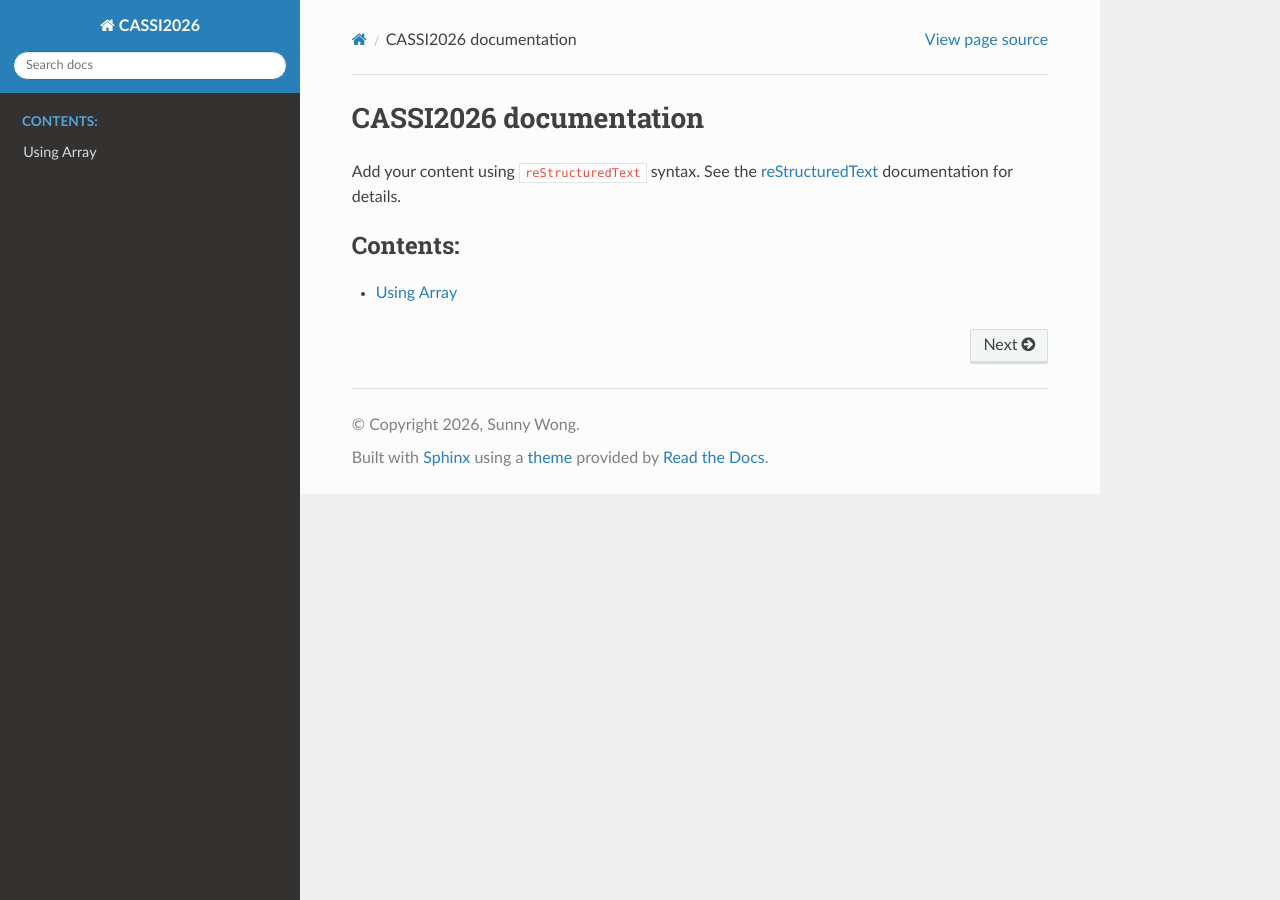
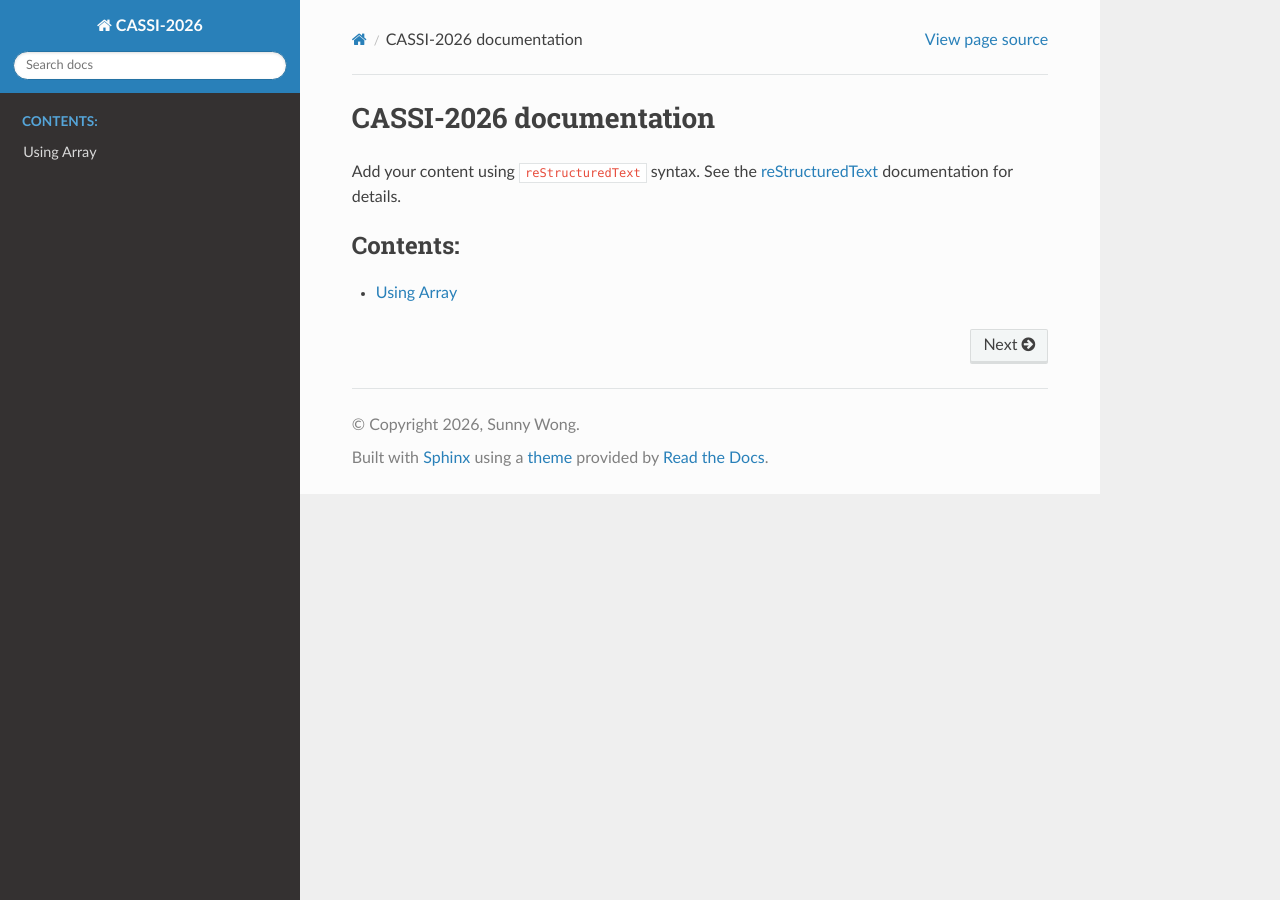
Before and after one commit to sunnywong314/CASSI2026-Sunny, a Sphinx documentation site: the page built from docs/source/index.rst, in a window 1280 px wide. Built offline with Sphinx 7.4.7 and the Read the Docs theme 3.1.0, drawn with Linux system fonts in a browser that asks for light colours.

```diff
--- a/docs/source/conf.py
+++ b/docs/source/conf.py
@@ -6,7 +6,7 @@
 # -- Project information -----------------------------------------------------
 # https://www.sphinx-doc.org/en/master/usage/configuration.html#project-information
 
-project = 'CASSI2026'
+project = 'CASSI-2026'
 copyright = '2026, Sunny Wong'
 author = 'Sunny Wong'
 
--- a/docs/source/index.rst
+++ b/docs/source/index.rst
@@ -1,10 +1,10 @@
-.. CASSI2026 documentation master file, created by
-   sphinx-quickstart on Mon Jun 15 16:01:31 2026.
+.. CASSI-2026 documentation master file, created by
+   sphinx-quickstart on Mon Jun 15 16:27:18 2026.
    You can adapt this file completely to your liking, but it should at least
    contain the root `toctree` directive.
 
-CASSI2026 documentation
-=======================
+CASSI-2026 documentation
+========================
 
 Add your content using ``reStructuredText`` syntax. See the
 `reStructuredText <https://www.sphinx-doc.org/en/master/usage/restructuredtext/index.html>`_
```
Also changed, not shown: docs/source/using.rst (line endings or trailing spaces).
